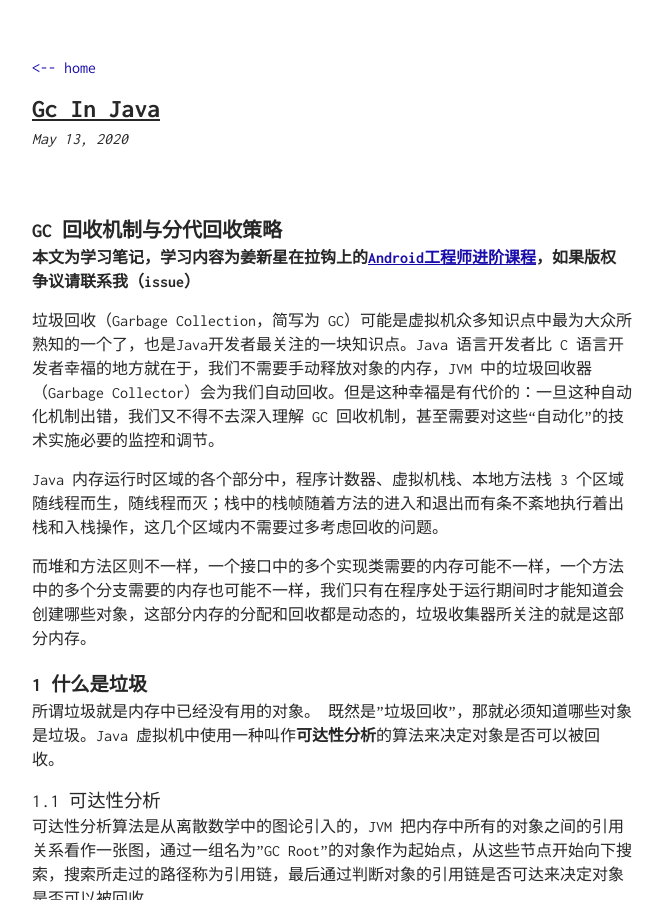
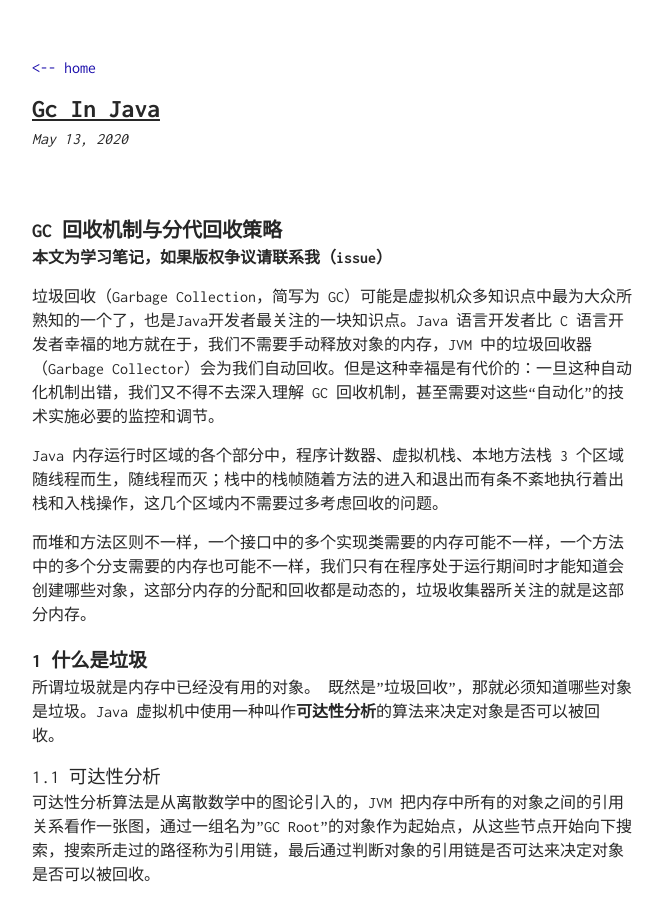
Before and after one commit to TobiahShaw/TobiahShaw.github.io, a Jekyll site: the page built from _posts/2020-05-13-GC-in-Java.md, in a window 1280 px wide and 900 px high. Shown: the whole window, without its empty margins (308-971 px from the left). Built offline with Jekyll 4.4.1, drawn with Linux system fonts in a browser that asks for light colours; our own code applies the rules of GitHub Pages for plain Markdown files.

Commit message:
update some content

```diff
--- a/_posts/2020-05-13-GC-in-Java.md
+++ b/_posts/2020-05-13-GC-in-Java.md
@@ -1,6 +1,6 @@
 # GC 回收机制与分代回收策略
 
-**本文为学习笔记，学习内容为姜新星在拉钩上的[Android工程师进阶课程](https://kaiwu.lagou.com/course/courseInfo.htm?courseId=67)，如果版权争议请联系我（issue）**
+**本文为学习笔记，如果版权争议请联系我（issue）**
 
 垃圾回收（Garbage Collection，简写为 GC）可能是虚拟机众多知识点中最为大众所熟知的一个了，也是Java开发者最关注的一块知识点。Java 语言开发者比 C 语言开发者幸福的地方就在于，我们不需要手动释放对象的内存，JVM 中的垃圾回收器（Garbage Collector）会为我们自动回收。但是这种幸福是有代价的：一旦这种自动化机制出错，我们又不得不去深入理解 GC 回收机制，甚至需要对这些“自动化”的技术实施必要的监控和调节。
 
```
Also changed, not shown: _posts/2020-04-18-Memery-in-Java.md (+1 -1 lines).
